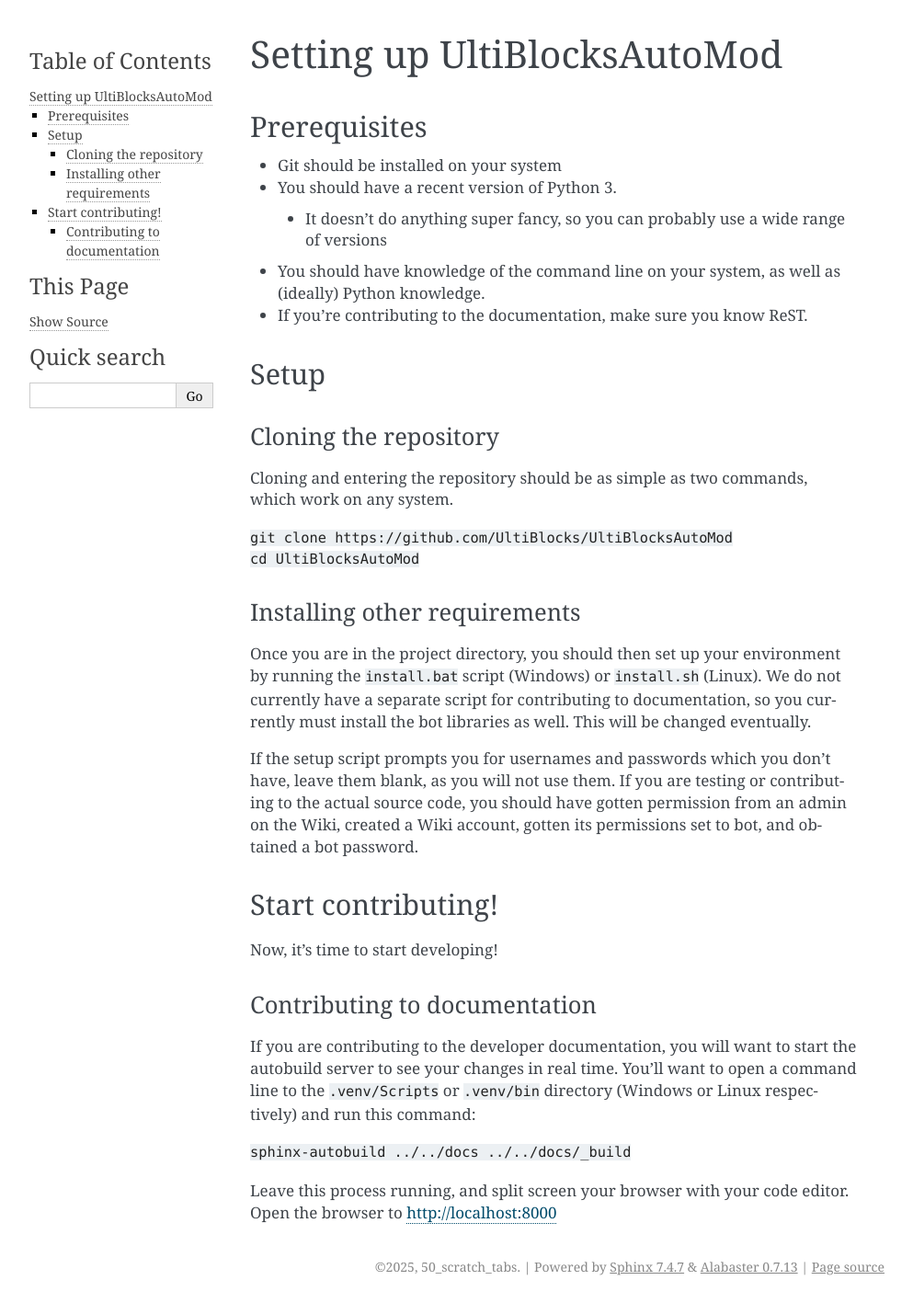
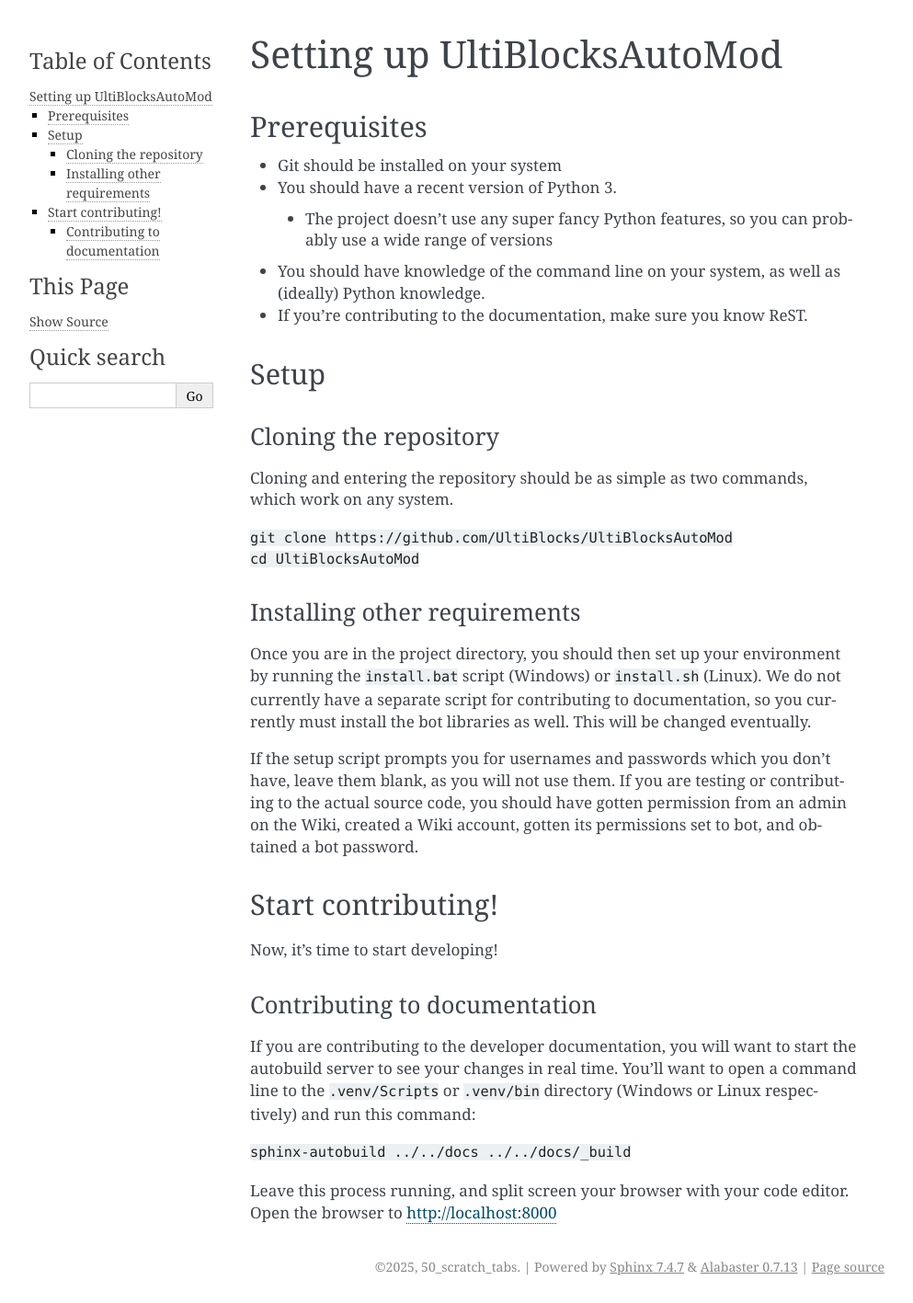
Before and after one commit to AmpM0d/AmpBot, a Sphinx documentation site: the page built from docs/setup.rst, in a window 1280 px wide. Shown: the whole page at 92% size, without its empty margins (148-1141 px from the left). Built offline with Sphinx 7.4.7, drawn with Linux system fonts in a browser that asks for light colours.

Commit message:
Clarify "it" and "anything fancy"

```diff
--- a/docs/setup.rst
+++ b/docs/setup.rst
@@ -6,7 +6,7 @@
 * Git should be installed on your system
 * You should have a recent version of Python 3.
 
- * It doesn't do anything super fancy, so you can probably use a wide range of versions
+ * The project doesn't use any super fancy Python features, so you can probably use a wide range of versions
 
 * You should have knowledge of the command line on your system, as well as (ideally) Python knowledge.
 * If you're contributing to the documentation, make sure you know ReST.
```
